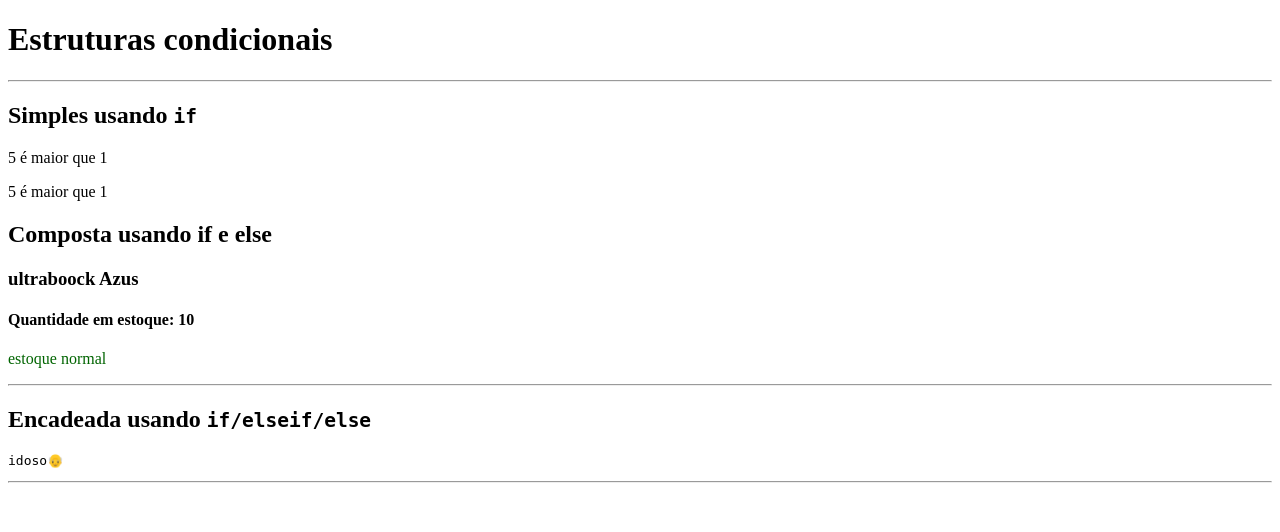
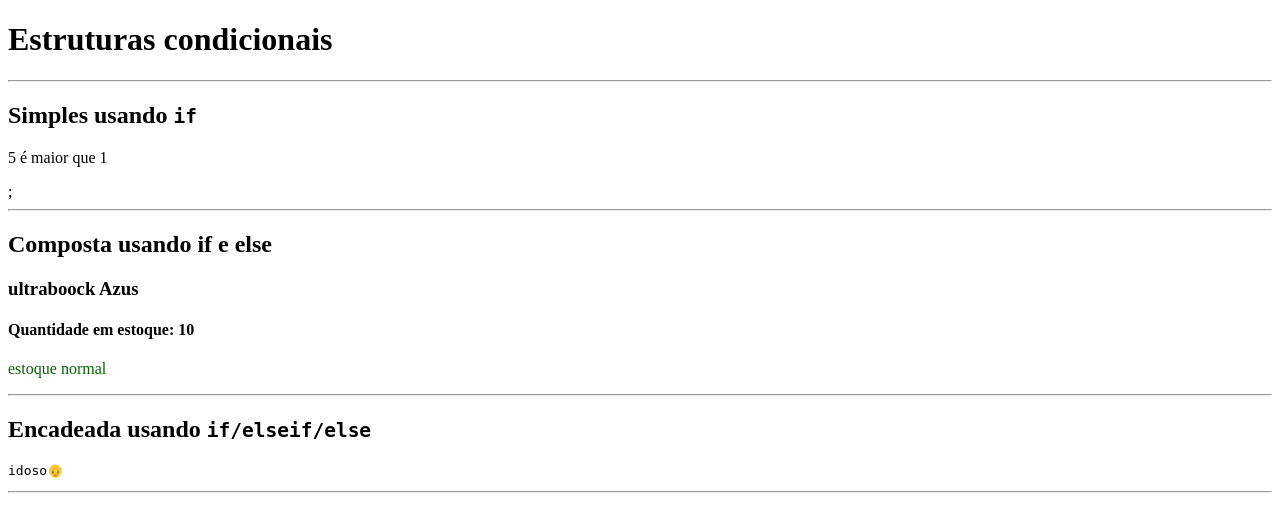
Before and after one commit to Moreira-Marcio/aulas-php, a PHP site: page /05-condicionais-versao2.php in a window 1280 px wide. Shown: the top 532 px of the page. Run offline with PHP 8.4, Linux system fonts and the light colour scheme.

Commit message:
refatora condicional simples

```diff
--- a/05-condicionais-versao2.php
+++ b/05-condicionais-versao2.php
@@ -27,15 +27,15 @@
 $numero = 5;
 
 if($numero > 1){
-    echo "<p>$numero é maior que 1</p>";
+ ?>   <p><?=$numero?> é maior que 1</p>;
+<?php
 }
+?>
 
 
 
-// Sintaxe omitindo as chaves
-if($numero > 1) echo "<p>$numero é maior que 1</p>";
-?>
 
+    <hr>
 
     <h2>Composta usando if e else</h2>
  <?php
```
